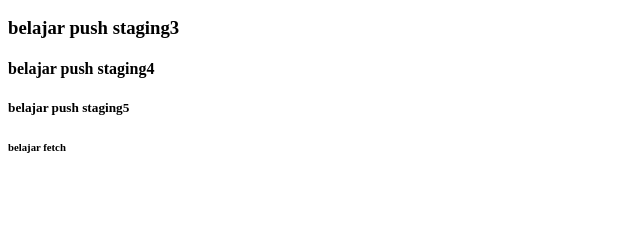
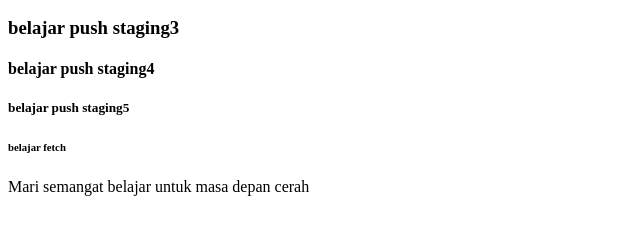
Before and after one commit to hamdanhamdani293/belajar-github, a plain HTML site: page header.html in a window 1280 px wide. Shown: the part 110-344 px from the top of the page, without its empty margins (0-640 px from the left). Drawn offline with Linux system fonts and the light colour scheme.

Commit message:
add element p

```diff
--- a/header.html
+++ b/header.html
@@ -15,6 +15,7 @@
     <h4>belajar push staging4</h4>
     <h5>belajar push staging5</h5>
     <h6>belajar fetch</h6>
+    <p>Mari semangat belajar untuk masa depan cerah</p>
 </body>
 
 </html>
```
